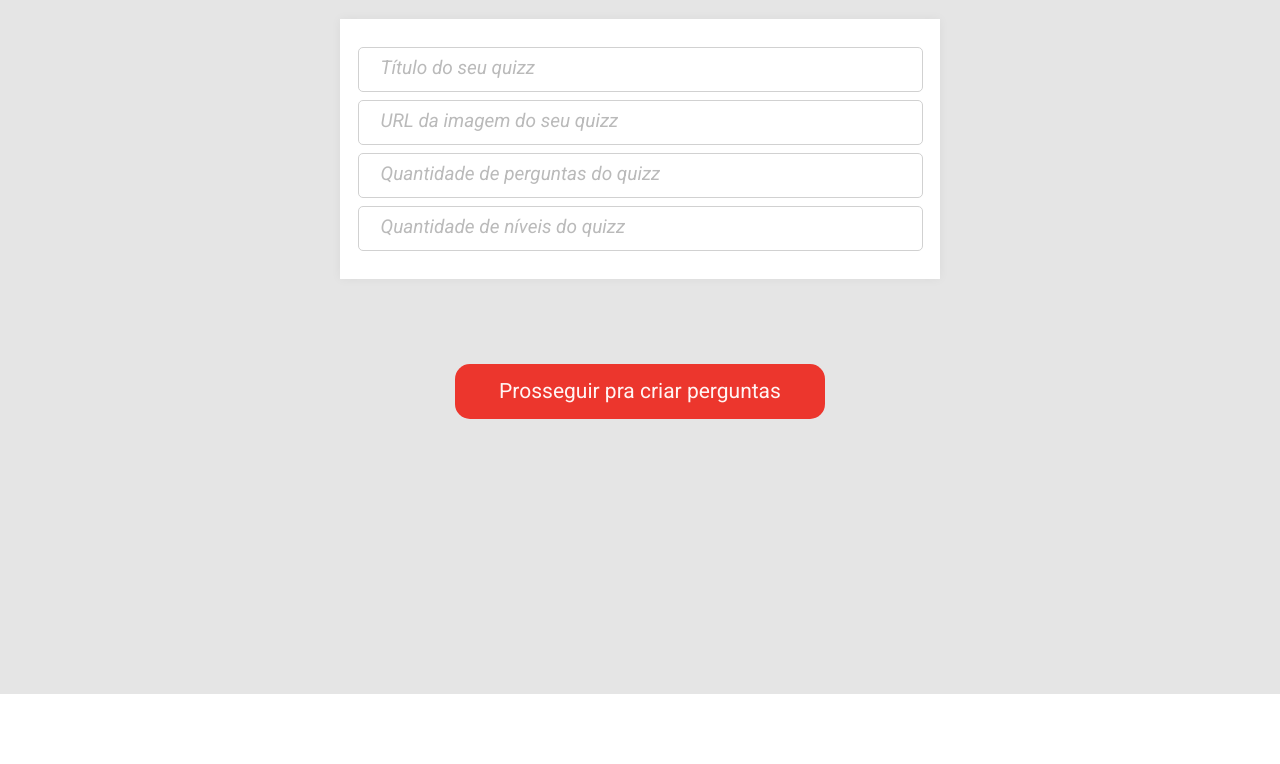
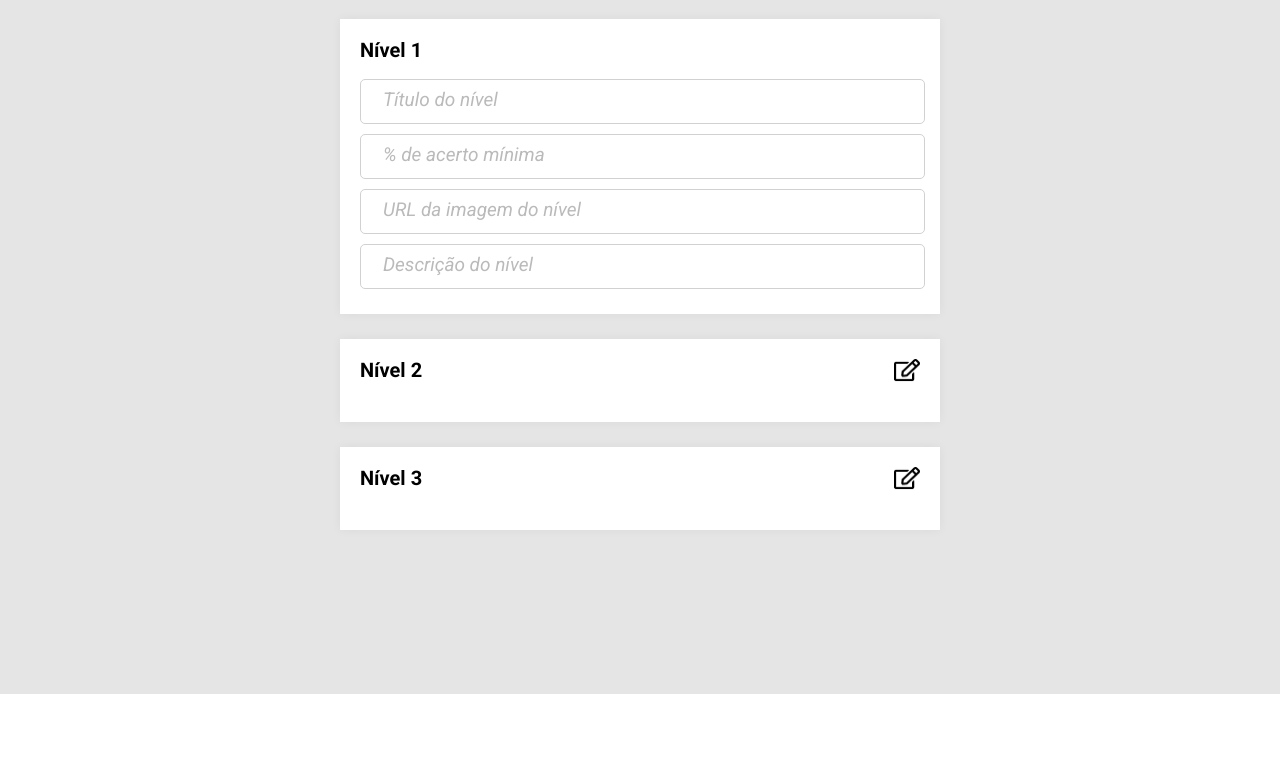
Before and after one commit to joaovprimo/projeto6-buzzquizz, a plain HTML site: page index2.html in a window 1280 px wide. Shown: the part 176-940 px from the top of the page. Drawn offline with Linux system fonts and the light colour scheme.

Commit message:
tela 3 dkt10 - faltando inserir o ionicon na dtkt9

```diff
--- a/css/style.css
+++ b/css/style.css
@@ -279,13 +279,10 @@ section .PlayerScore {
 }
 
 
-.tela3{
+.tela{
     width: 100%;
-    height: 100vh;
+    min-height: 100vh;
     margin: 70px auto;
-    display:flex;
-    flex-direction: column;
-    align-items: center;
     background-color: #E5E5E5;
 }
 
@@ -298,6 +295,7 @@ section .PlayerScore {
 .criaquizztitulo h1{
     font-size: 23px;
     font-weight: bold;
+    width: max-content;
 }
 
 .criadordadosiniciais{
@@ -313,7 +311,7 @@ section .PlayerScore {
     margin-bottom: 85px;
 }
 
-.criadordadosiniciais input{
+ input{
     width: 565px;
     height: 45px;
     border: 1px solid #D1D1D1;
@@ -322,44 +320,72 @@ section .PlayerScore {
     align-items: center;
 }
 
-.titulocriador::placeholder{
+.criador::placeholder{
   padding: 20px;
     color: #BABABA;
     font-style: italic;
     font-size: 19px;
 }
 
-.urlcriador::placeholder{
-    padding: 20px;
-      color: #BABABA;
-      font-style: italic;
-      font-size: 19px;
-  }
-
-  .qtdperguntascriador::placeholder{
-    padding: 20px;
-      color: #BABABA;
-      font-style: italic;
-      font-size: 19px;
-  }
-
-  .qtdniveiscriador::placeholder{
-    padding: 20px;
-      color: #BABABA;
-      font-style: italic;
-      font-size: 19px;
-  }
-
   .prosseguircriaquiz{
     width: 370px;
     height: 55px;
   }
 
-  .criaquizz1{
+  .criaquizz{
     display: flex;
     flex-direction: column;
     justify-content: center;
     align-items: center;
+}
+.criadordadosiniciais2{
+    width: 600px;
+    display: flex;
+    flex-direction: column;
+    background-color: #FFFFFF;
+    box-shadow: 0px 0px 10px rgba(0, 0, 0, 0.05);
+    padding: 20px;
+    margin-bottom: 25px;
+}
+
+.criadordadosiniciais2 h2{
+    font-weight: 700;
+    font-size: 20px;
+    height: 23px;
+    width: auto;
+    margin-bottom: 20px;
+}
+.conjunto{
+    display: flex;
+    flex-direction: column;
+    height: 110px;
+    justify-content: space-around;
+    margin-bottom: 30px;
+}
+.criadordadosiniciais3{
+    width: 600px;
+    display: flex;
+    flex-direction: column;
+    background-color: #FFFFFF;
+    box-shadow: 0px 0px 10px rgba(0, 0, 0, 0.05);
+    padding: 20px;
+    margin-bottom: 25px;
+}
+
+.conjuntoniv{
+    display: flex;
+    flex-direction: column;
+    height: 220px;
+    justify-content: space-around;
+}
+.abrir{
+width: 100%;
+display: flex;
+justify-content: space-between;
+}
+.abrir img{
+    width: 26px;
+    height: 23px;
 }
 
 
--- a/index2.html
+++ b/index2.html
@@ -15,20 +15,91 @@
     <header>
         <h1>BuzzQuizz</h1>
     </header>
-    <nav class="tela3">
-        <section class="criaquizz1">
+    <nav class="tela Hidden">
+        <section class="criaquizz">
         <div class="criaquizztitulo">
              <h1>Comece pelo começo</h1>
         </div>
 
     <div class="criadordadosiniciais">
-        <input type="text" class="titulocriador" placeholder="Título do seu quizz">
-        <input type="text" class="urlcriador" placeholder="URL da imagem do seu quizz">
-        <input type="text" class="qtdperguntascriador" placeholder="Quantidade de perguntas do quizz">
-        <input type="text" class="qtdniveiscriador" placeholder="Quantidade de níveis do quizz">
+        <input type="text" class="criador" placeholder="Título do seu quizz">
+        <input type="text" class="criador" placeholder="URL da imagem do seu quizz">
+        <input type="text" class="criador" placeholder="Quantidade de perguntas do quizz">
+        <input type="text" class="criador" placeholder="Quantidade de níveis do quizz">
     </div>
     <div class="prosseguircriaquiz Button">Prosseguir pra criar perguntas</div>
+</section>
     </nav>
+
+    <nav class="tela Hidden">
+<section class="criaquizz">
+    <div class="criaquizztitulo">
+         <h1>Crie suas perguntas</h1>
+    </div>
+    <div class="criadordadosiniciais2">
+            <h2>Pergunta 1</h2>
+            <div class="conjunto">
+                <input type="text" class="criador" placeholder="Texto da pergunta">
+                <input type="text" class="criador" placeholder="Cor de fundo da pergunta">
+            </div>
+        <div class="corretacriador">
+            <h2>Resposta correta</h2>
+            <div class="conjunto">
+                <input type="text" class="criador" placeholder="Resposta correta">
+                <input type="text" class="criador" placeholder="URL da imagem">
+            </div>
+        </div>
+        <div class="incorretacriador">
+            <h2>Respostas incorretas</h2>
+            <div class="conjunto">
+                <input type="text" class="criador" placeholder="Resposta incorreta 1">
+                <input type="text" class="criador" placeholder="URL da imagem 1">
+            </div>
+            <div class="conjunto">
+                <input type="text" class="criador" placeholder="Resposta incorreta 2">
+                <input type="text" class="criador" placeholder="URL da imagem 2">
+            </div>
+            <div class="conjunto">
+                <input type="text" class="criador" placeholder="Resposta incorreta 3">
+                <input type="text" class="criador" placeholder="URL da imagem 3">
+            </div>
+            <div class="conjunto">
+                <input type="text" class="criador" placeholder="Resposta incorreta 4">
+                <input type="text" class="criador" placeholder="URL da imagem 4">
+            </div>
+        </div>
+        </div>
+    <div class="criadordadosiniciais2">
+        <h2>Pergunta 2</h2>
+        </div>
+    <div class="criadordadosiniciais2">
+        <h2>Pergunta 3</h2>
+    </div>
 </section>
+    </nav>
+
+    <nav class="tela">
+        <section class="criaquizz">
+            <div class="criaquizztitulo">
+                 <h1>Agora, decida os níveis</h1>
+            </div>
+            <div class="criadordadosiniciais3">
+                    <div class="abrir"><h2>Nível 1</h2> <img class="Hidden" src="./Vector.png"></div>
+                    <div class="conjuntoniv">
+                        <input type="text" class="criador" placeholder="Título do nível">
+                        <input type="text" class="criador" placeholder="% de acerto mínima">
+                        <input type="text" class="criador" placeholder="URL da imagem do nível">
+                        <input type="text" class="criador" placeholder="Descrição do nível">
+                    </div>
+            </div>
+            <div class="criadordadosiniciais2">
+                <div class="abrir"><h2>Nível 2</h2> <img src="./Vector.png"></div>
+                </div>
+            <div class="criadordadosiniciais2">
+                <div class="abrir"><h2>Nível 3</h2> <img src="./Vector.png"></div>
+            </div>
+        </section>
+            </nav>
+
 </body>
 </html>
```
Also changed, not shown: Vector.png (added).
